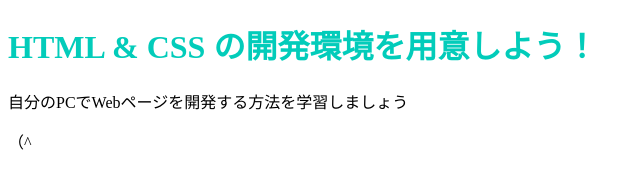
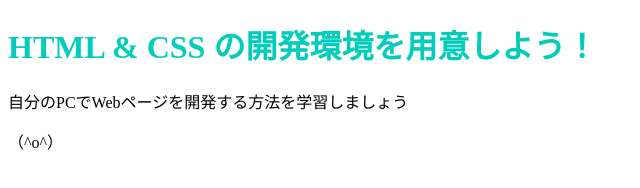
Before and after one commit to Ogawa222/Ogawa222.github.io, a plain HTML site: page index.html in a window 1280 px wide. Shown: the full height of the page, 0-640 px from the left. Drawn offline with Linux system fonts and the light colour scheme.

Commit message:
Update index.html

```diff
--- a/index.html
+++ b/index.html
@@ -9,6 +9,6 @@
   <body>
     <h1 class="title">HTML & CSS の開発環境を用意しよう！</h1>
     <p>自分のPCでWebページを開発する方法を学習しましょう</p>
-    <p>（^</p>
+    <p>（^o^）</p>
   </body>
 </html>
```
